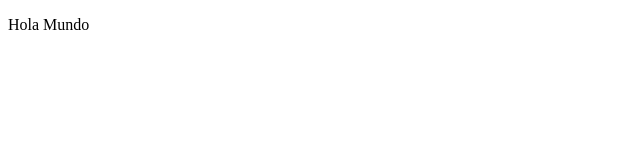
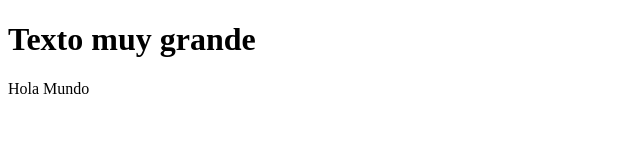
Before and after one commit to cristianfchq/ProgramaJavaScript, a plain HTML site: page index.html in a window 1280 px wide. Shown: the whole page, without its empty margins (0-640 px from the left). Drawn offline with Linux system fonts and the light colour scheme.

Commit message:
segunda captura

```diff
--- a/index.html
+++ b/index.html
@@ -4,7 +4,7 @@
 
 </head>
 <body>
-
+    <h1>Texto muy grande</h1>
     <p id="demo"></p>
     <script>document.getElementById("demo").innerHTML="Hola Mundo"</script>
 
```
